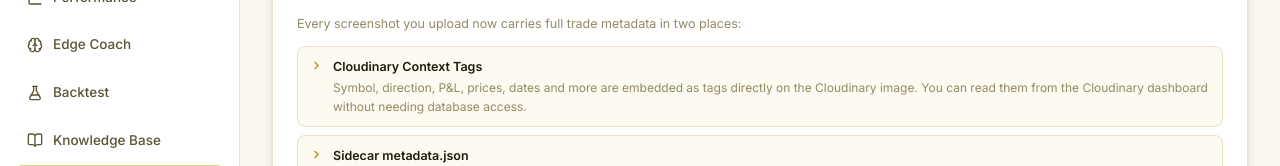
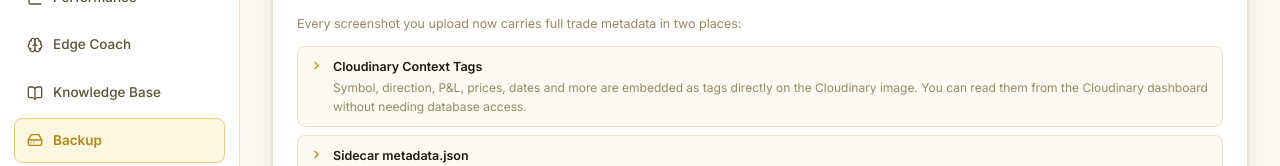
Before and after one commit to MaweuPaul/trading-journal, a Next.js app in the folder frontend/: page /archive in a window 1280 px wide. Shown: the part 363-529 px from the top of the page. Built offline with nearby package versions, Linux system fonts and the light colour scheme; no server answers.

Commit message:
Hide Backtest from the sidebar while it's still being tested
The /backtest page and API stay fully working -- just not linked from
the nav yet, so it can be tested locally (navigate to /backtest
directly) before it's shown to everyone.

Co-Authored-By: Claude Sonnet 5 <noreply@anthropic.com>

```diff
--- a/frontend/components/Sidebar.tsx
+++ b/frontend/components/Sidebar.tsx
@@ -12,7 +12,9 @@ const navItems = [
   { href: '/stats',       label: 'Analytics',    icon: BarChart2 },
   { href: '/performance', label: 'Performance',  icon: LineChart },
   { href: '/coach',       label: 'Edge Coach',   icon: Brain },
-  { href: '/backtest',    label: 'Backtest',     icon: FlaskConical },
+  // Backtest is still being tested locally -- hidden from the nav until it's
+  // ready, but the /backtest route itself stays reachable directly by URL.
+  // { href: '/backtest', label: 'Backtest', icon: FlaskConical },
   { href: '/knowledge',   label: 'Knowledge Base', icon: BookOpen },
   { href: '/archive',     label: 'Backup',       icon: HardDrive },
   { href: '/rules',       label: 'Playbooks',     icon: SlidersHorizontal },
```
